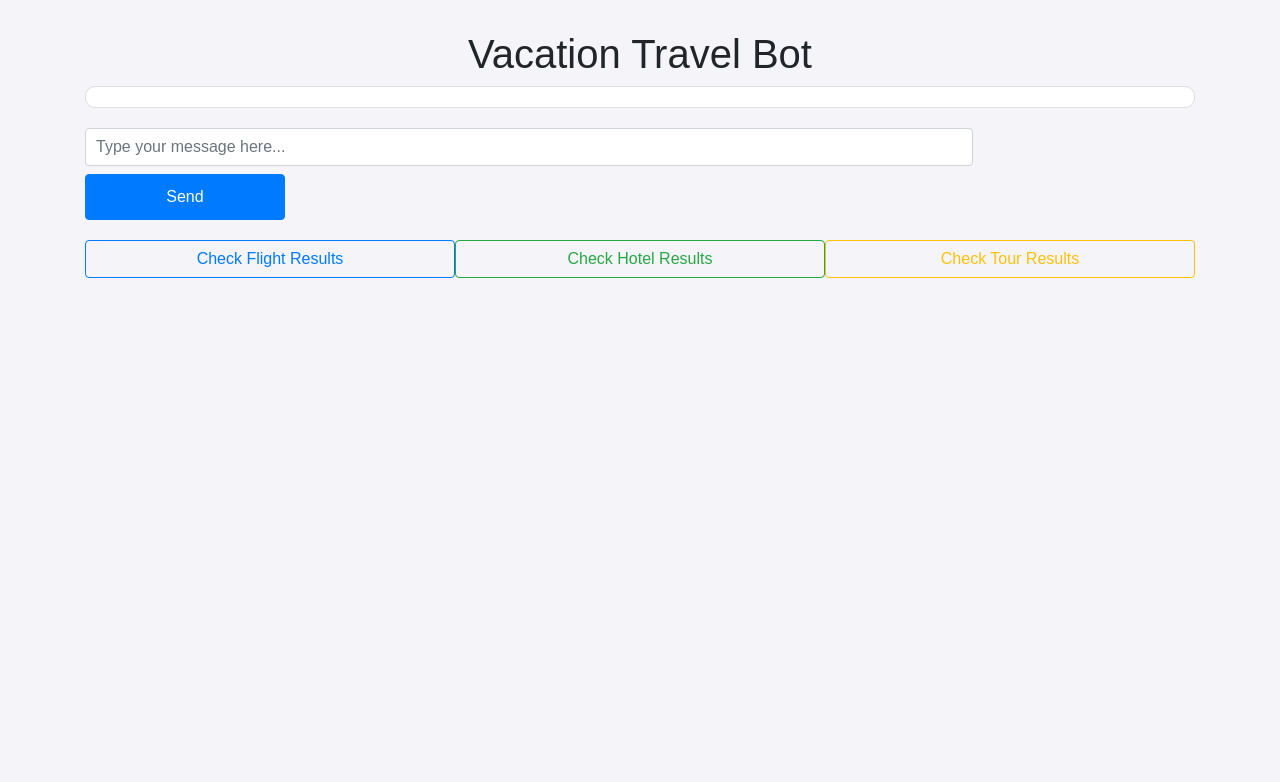
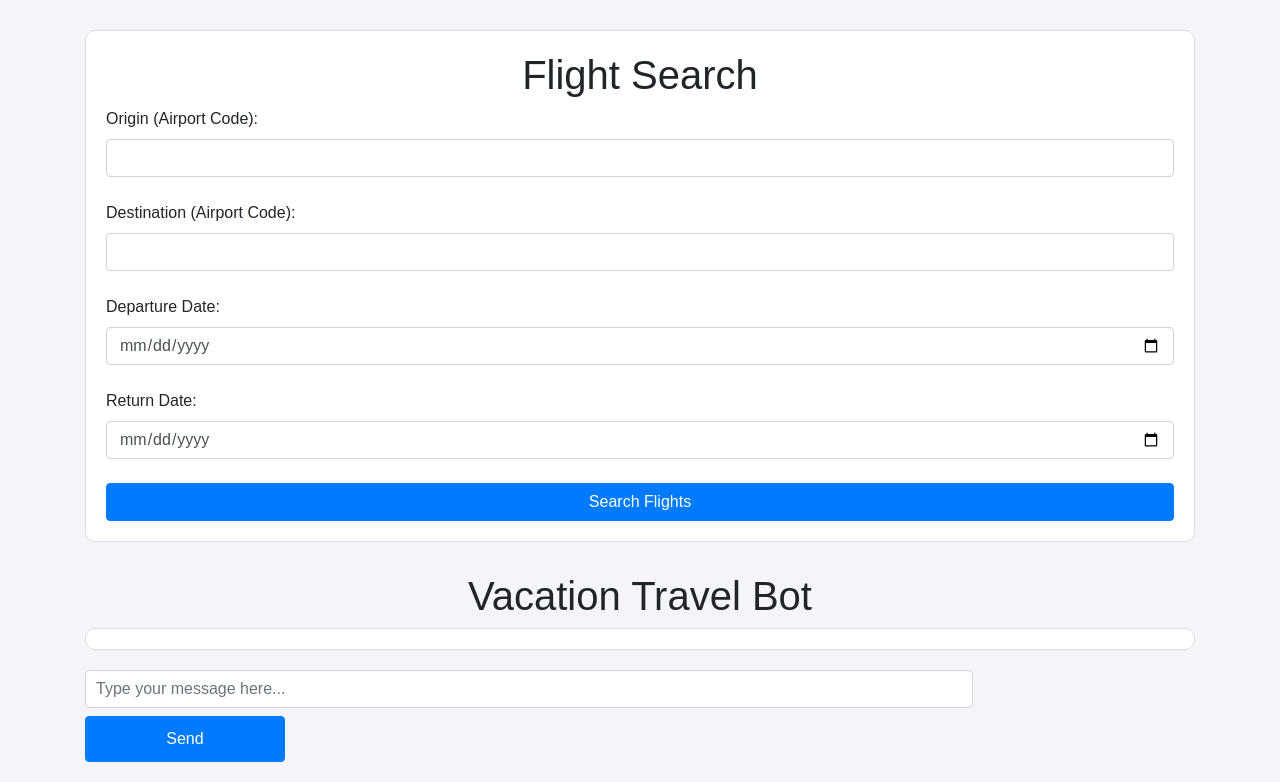
Before and after one commit to BellingLauren/Team_7_Project_3, a Flask app: page / in a window 1280 px wide. Shown: the top 782 px of the page. Before the commit the page ends 278 px from the top, so only its background shows below. Run offline with Flask 3, Linux system fonts and the light colour scheme; some libraries are stand-ins or nearby versions.

Commit message:
updated code

```diff
--- a/app.py
+++ b/app.py
@@ -56,7 +56,7 @@ def get_flight_offers(origin_code, destination_code, departure_date, adults=1, m
         'max': max_results
     }
 
-    flight_url = 'https://test.api.amadeus.com/v2/shopping/flight-offers?originLocationCode=CLE&destinationLocationCode=NYC&departureDate=2025-05-01&adults=1&nonStop=false&currencyCode=USD&max=5'
+    flight_url = 'https://test.api.amadeus.com/v2/shopping/flight-offers'
 
     response = requests.get(flight_url, headers=headers, params=params)
 
--- a/templates/index.html
+++ b/templates/index.html
@@ -29,7 +29,8 @@
             margin-bottom: 20px;
         }
 
-        .user-message, .bot-message {
+        .user-message,
+        .bot-message {
             padding: 10px;
             border-radius: 5px;
             margin-bottom: 10px;
@@ -69,12 +70,43 @@
             width: 45%;
             margin-bottom: 10px;
         }
+
+        /* Flight search form styling */
+        .flight-search-form {
+            background-color: #ffffff;
+            padding: 20px;
+            border-radius: 10px;
+            border: 1px solid #ddd;
+            margin-bottom: 30px;
+        }
     </style>
 </head>
 
 <body>
 
     <div class="container">
+
+        <!-- Flight Search Form -->
+        <div class="flight-search-form">
+            <h1 class="text-center">Flight Search</h1>
+            <form action="/find_flights" method="POST">
+                <label for="origin">Origin (Airport Code):</label>
+                <input type="text" id="origin" name="origin" class="form-control" required><br>
+
+                <label for="destination">Destination (Airport Code):</label>
+                <input type="text" id="destination" name="destination" class="form-control" required><br>
+
+                <label for="departure_date">Departure Date:</label>
+                <input type="date" id="departure_date" name="departure_date" class="form-control" required><br>
+
+                <label for="return_date">Return Date:</label>
+                <input type="date" id="return_date" name="return_date" class="form-control"><br>
+
+                <button type="submit" class="btn btn-primary btn-block">Search Flights</button>
+            </form>
+        </div>
+
+        <!-- Chatbot Interface -->
         <h1 class="text-center">Vacation Travel Bot</h1> <!-- Chatbot title -->
 
         <!-- Chatbox where the conversation happens -->
@@ -94,6 +126,7 @@
             <button class="btn btn-outline-success btn-custom" id="hotel-button">Check Hotel Results</button>
             <button class="btn btn-outline-warning btn-custom" id="tour-button">Check Tour Results</button>
         </div>
+
     </div>
 
     <!-- JavaScript to handle sending messages -->
```
